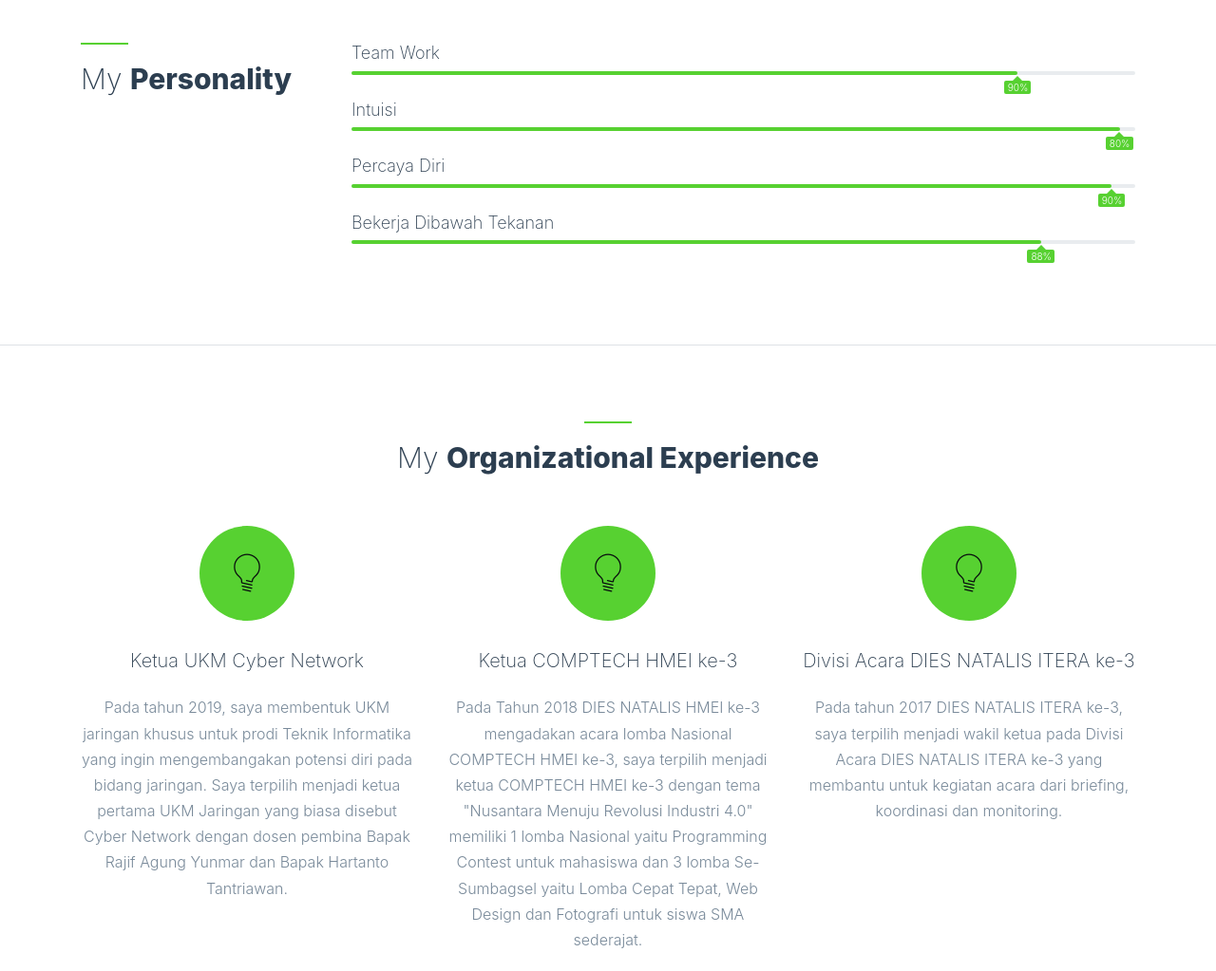
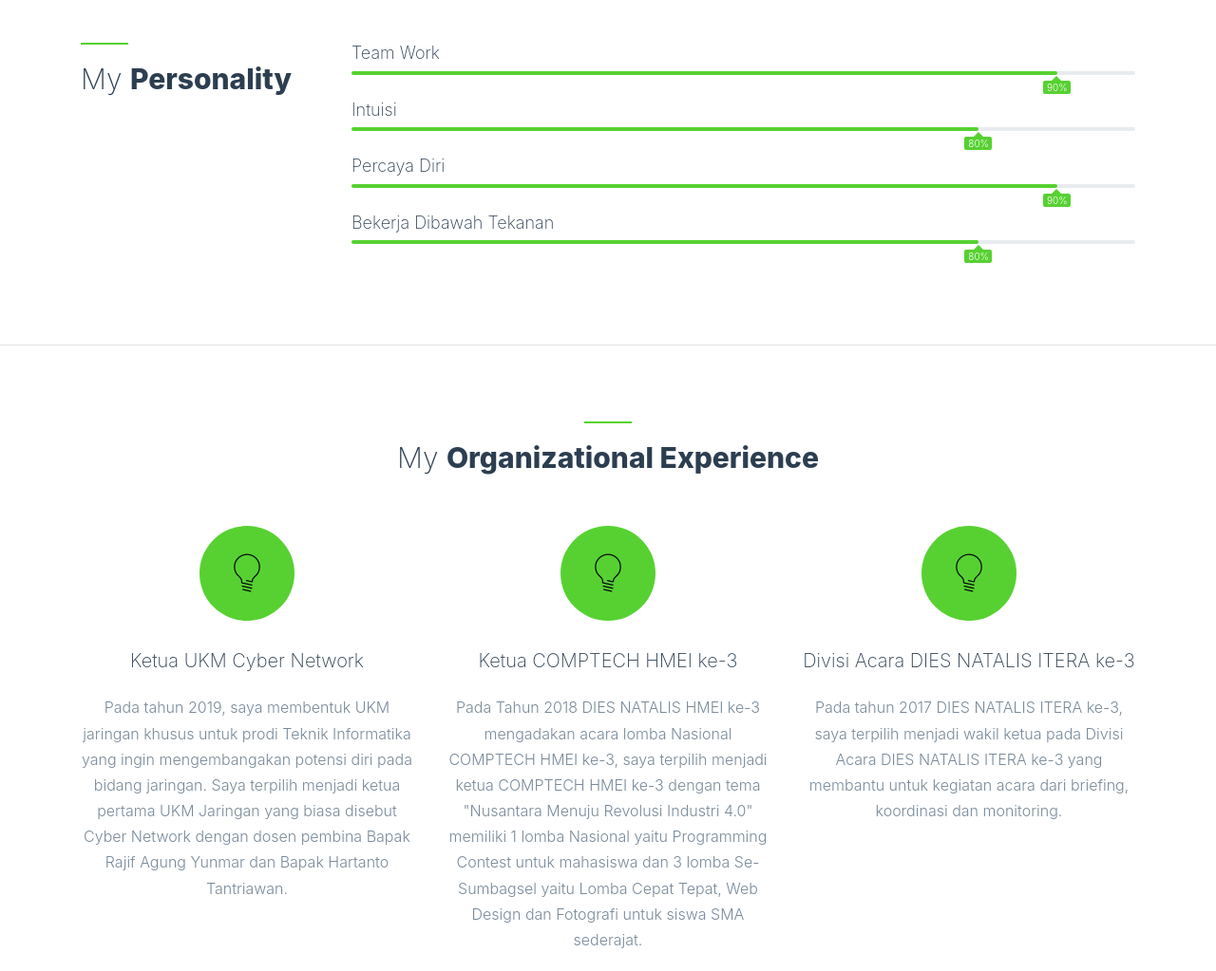
Before and after one commit to marwinwijaya/marwinwijaya.github.io, a plain HTML site: page index.html in a window 1280 px wide. Shown: the part 2133-3156 px from the top of the page at 95% size. Drawn offline with nearby package versions, Linux system fonts and the light colour scheme; some packages are replaced by stand-ins of ours; no server answers; files whose address does not match are found by name.

Commit message:
Update index.html

```diff
--- a/index.html
+++ b/index.html
@@ -156,7 +156,7 @@
           <div class="skill">
             <h3>Team Work</h3>
             <div class="progress">
-              <div class="progress-bar" role="progressbar" style="width: 85%" aria-valuenow="90" aria-valuemin="0"
+              <div class="progress-bar" role="progressbar" style="width: 90%" aria-valuenow="90" aria-valuemin="0"
                 aria-valuemax="100">
                 <span>90%</span>
               </div>
@@ -166,7 +166,7 @@
           <div class="skill">
             <h3>Intuisi</h3>
             <div class="progress">
-              <div class="progress-bar" role="progressbar" style="width: 98%" aria-valuenow="80" aria-valuemin="0"
+              <div class="progress-bar" role="progressbar" style="width: 80%" aria-valuenow="80" aria-valuemin="0"
                 aria-valuemax="100">
                 <span>80%</span>
               </div>
@@ -176,7 +176,7 @@
           <div class="skill">
             <h3>Percaya Diri</h3>
             <div class="progress">
-              <div class="progress-bar" role="progressbar" style="width: 97%" aria-valuenow="90" aria-valuemin="0"
+              <div class="progress-bar" role="progressbar" style="width: 90%" aria-valuenow="90" aria-valuemin="0"
                 aria-valuemax="100">
                 <span>90%</span>
               </div>
@@ -186,9 +186,9 @@
           <div class="skill">
             <h3>Bekerja Dibawah Tekanan</h3>
             <div class="progress">
-              <div class="progress-bar" role="progressbar" style="width: 88%" aria-valuenow="88" aria-valuemin="0"
+              <div class="progress-bar" role="progressbar" style="width: 80%" aria-valuenow="80" aria-valuemin="0"
                 aria-valuemax="100">
-                <span>88%</span>
+                <span>80%</span>
               </div>
             </div>
           </div>
```
